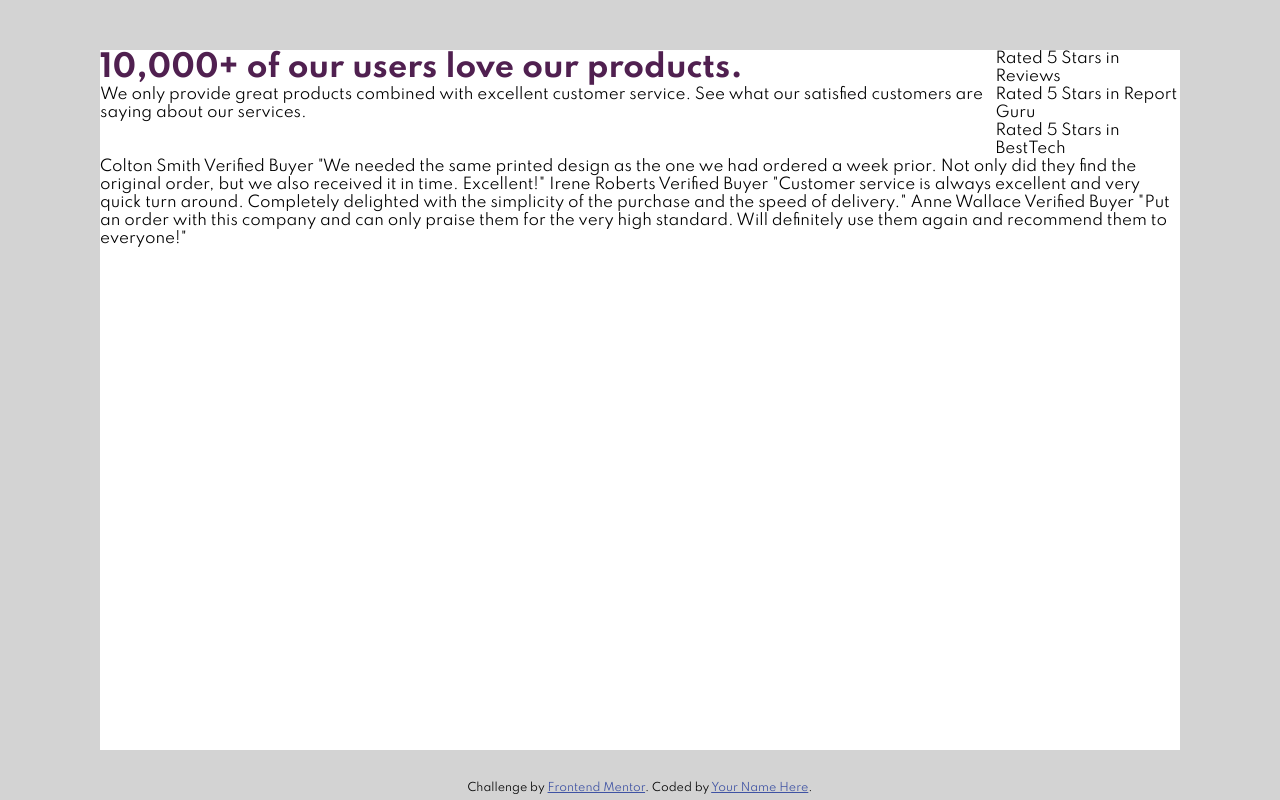
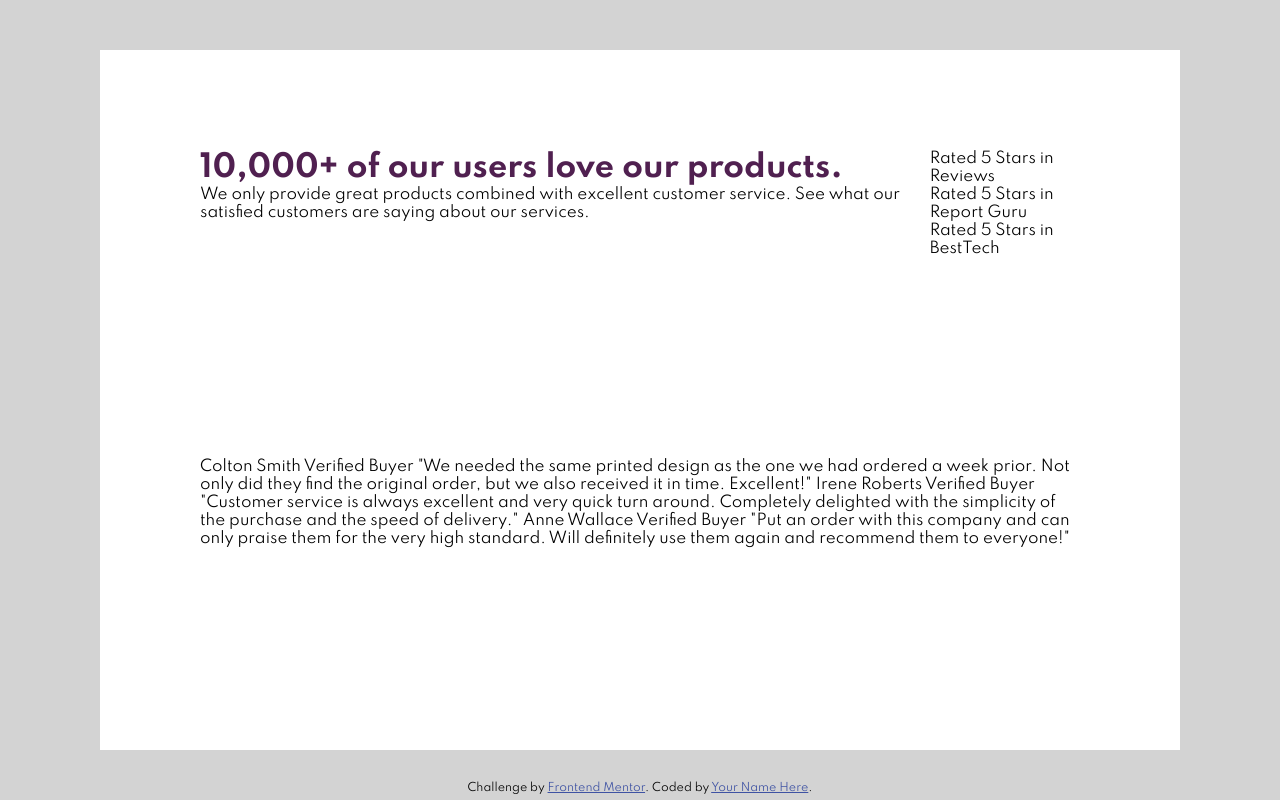
Before and after one commit to AndrejaKardos/social-proof-section, a plain HTML site: page index.html in a window 1280 px wide. Drawn offline with Linux system fonts and the light colour scheme.

Commit message:
Styled top and review divs to stay centre

```diff
--- a/css/style.css
+++ b/css/style.css
@@ -23,6 +23,7 @@ body {
     display: flex;
     flex-direction: row;
     align-self: flex-start;
+    margin: 100px;
 }
 
 .info {
@@ -36,6 +37,10 @@ body {
     color: hsl(300, 43%, 22%);
 }
 
+.reviews {
+    margin: 100px;
+}
+
 .attribution {
     position: absolute;
     bottom: 5px;
```
